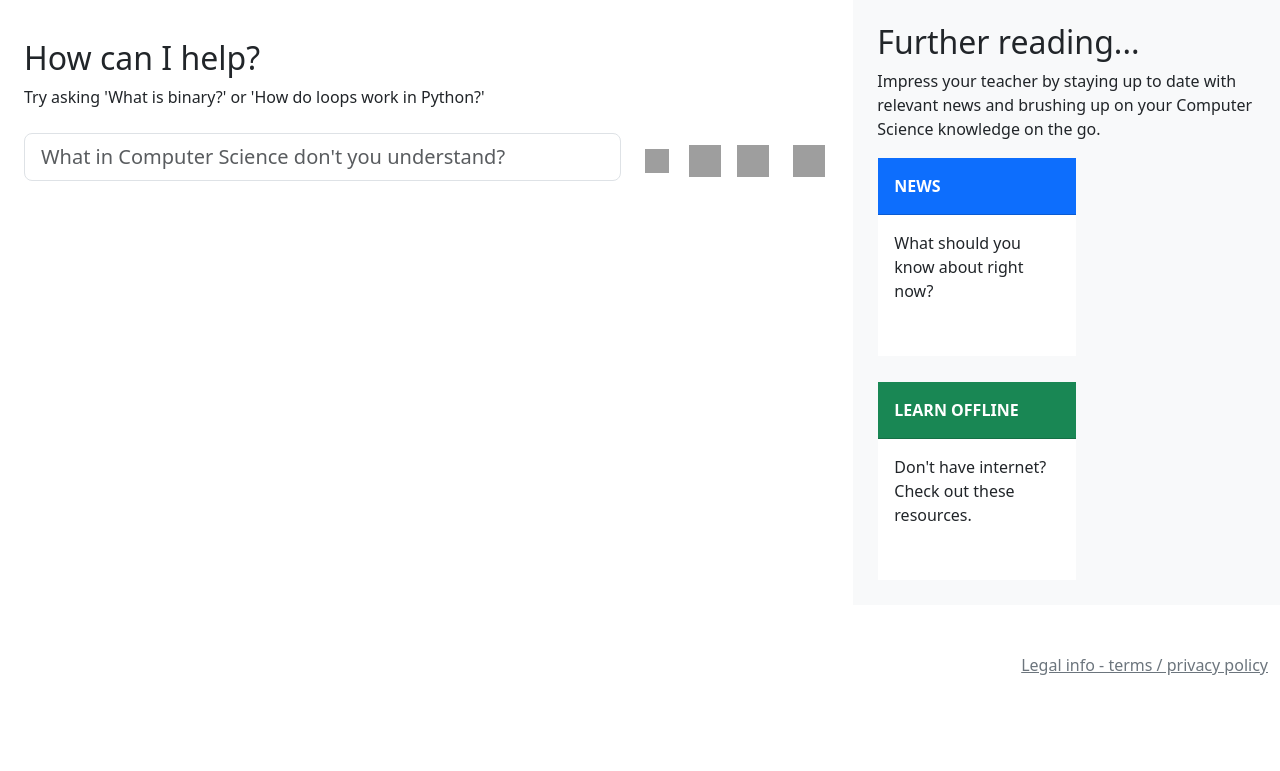
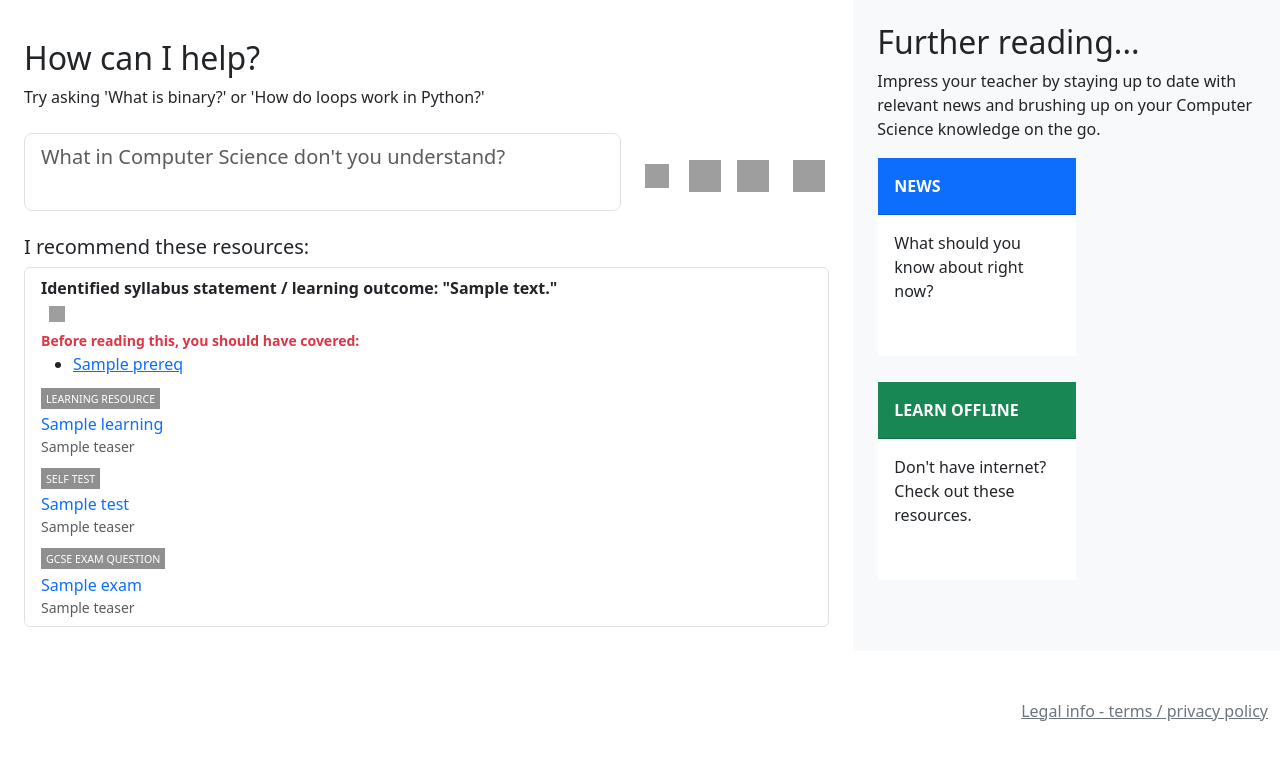
Before and after one commit to MissClickalot/ai-powered-cs-learning-portal, a Flask app: template templates/index.html in a window 1280 px wide. Shown: the part 117-888 px from the top of the page. Before the commit the page ends 792 px from the top, so only its background shows below. Run offline with Flask 3, Linux system fonts and the light colour scheme; the template is opened without the code that fills it: most values are stand-ins (such as "Sample title", 1, 10 or a date in 2020); some libraries are stand-ins or nearby versions; grey boxes are pictures that could not be loaded.

Commit message:
Update index.html with frontend native browser spellchecker enabled.

```diff
--- a/templates/index.html
+++ b/templates/index.html
@@ -13,10 +13,16 @@ Home - CS Learning Portal
             <h2>How can I help?</h2>
             <p>Try asking 'What is binary?' or 'How do loops work in Python?'</p>
 
-            <!-- Form row: input + icons -->
+            <!-- Form row: input and icons -->
             <form id="queryForm" action="/" method="POST" class="d-flex align-items-center mt-4">
                 <!-- Text input -->
-                <input id="userInput" class="form-control form-control-lg me-3" name="user_input" type="text" placeholder="What in Computer Science don't you understand?">
+                <textarea id="userInput"
+                          class="form-control form-control-lg me-3"
+                          name="user_input"
+                          placeholder="What in Computer Science don't you understand?"
+                          rows="2"
+                          spellcheck="true"
+                          style="resize: none; overflow: hidden;"></textarea>
 
                 <!-- Hidden field to indicate if speech was used -->
                 <input type="hidden" name="use_speech" id="useSpeech" value="false">
@@ -53,6 +59,78 @@ Home - CS Learning Portal
                 </div>
             </form>
 
+            <!-- Learning search results -->
+            {% if hyperlinked_learning_content %}
+            <h5 class="mt-4">I recommend these resources:</h5>
+            <div class="list-group">
+
+                {% for outcome in hyperlinked_learning_content.values() %}
+                <div class="list-group-item">
+
+                    <!-- Outcome -->
+                    <div class="fw-semibold">Identified syllabus statement / learning outcome: "{{ outcome.outcome_text }}"</div>
+
+                    <!-- Match explanation (on hover on desktop, and on click on mobile) -->
+                    <span class="text-muted ms-2 match-info" style="cursor: help; position: relative;">
+                        <img src="../static/assets/bootstrap/bootstrap-icons/question-circle.svg" alt="Question icon" style="width: 1em; height: 1em;">
+                        <span class="match-tooltip">
+                            Matched on: {{ outcome.matched_terms | join(', ') }}<br>
+                            Match score: {{ outcome.score }} / 1.0
+                        </span>
+                    </span>
+
+                    <!-- Prerequisites -->
+                    {% if outcome.prerequisites %}
+                    <div class="mt-1">
+                        <small class="text-danger fw-semibold">Before reading this, you should have covered:</small>
+                        <ul class="mb-1">
+                            {% for prereq in outcome.prerequisites %}
+                            <li><a href="{{ prereq.url }}" target="_blank">{{ prereq.title }}</a></li>
+                            {% endfor %}
+                        </ul>
+                    </div>
+                    {% endif %}
+
+                    <!-- Learning resource -->
+                    {% if outcome.learning %}
+                    <div class="mt-2">
+                        <span class="lozenge content-type">Learning resource</span><br>
+                        <a href="{{ outcome.learning.url }}" target="_blank" class="text-decoration-none">{{ outcome.learning.title }}</a>
+                        {% if outcome.learning.teaser %}
+                        <div class="text-muted small">{{ outcome.learning.teaser }}</div>
+                        {% endif %}
+                    </div>
+                    {% endif %}
+
+                    <!-- Self Test -->
+                    {% if outcome.test %}
+                    <div class="mt-2">
+                        <span class="lozenge content-type">Self test</span><br>
+                        <a href="{{ outcome.test.url }}" target="_blank" class="text-decoration-none">{{ outcome.test.title }}</a>
+                        {% if outcome.test.teaser %}
+                        <div class="text-muted small">{{ outcome.test.teaser }}</div>
+                        {% endif %}
+                    </div>
+                    {% endif %}
+
+                    <!-- Exam Question -->
+                    {% if outcome.exam %}
+                    <div class="mt-2">
+                        <span class="lozenge content-type">GCSE exam question</span><br>
+                        <a href="{{ outcome.exam.url }}" target="_blank" class="text-decoration-none">{{ outcome.exam.title }}</a>
+                        {% if outcome.exam.teaser %}
+                        <div class="text-muted small">{{ outcome.exam.teaser }}</div>
+                        {% endif %}
+                    </div>
+                    {% endif %}
+
+                </div>
+                {% endfor %}
+            </div>
+            {% elif query_submitted %}
+            <p class="text-muted mt-3">No results found for your query.</p>
+            {% endif %}
+
             <!-- Learning search results if a query has been submitted -->
             {% if query_submitted %}
                 <!-- Only render block if there is at least one item in the dictionary -->
@@ -61,10 +139,11 @@ Home - CS Learning Portal
                 <div class="list-group">
                     <!-- Loop through items -->
                     {% for key, value in hyperlinked_learning_content.items() %}
-                    <a href="{{ value['url'] }}" target="_blank" class="list-group-item list-group-item-action d-flex justify-content-between align-items-start" title="Click to visit the resource" data-bs-toggle="tooltip">
+                    <a href="{{ value['url'] }}" target="_blank" class="list-group-item list-group-item-action d-flex justify-content-between align-items-start" title="Click to go to the resource" data-bs-toggle="tooltip">
                         <div class="ms-2 me-auto">
                             <div class="fw-semibold">{{ value['title'] }}</div>
-                            <small class="text-muted">type / description</small>
+                            <div class="lozenge content-type">{{ value['type'] }}</div>
+                            <div class="text-muted">{{ value['teaser'] }}</div>
                         </div>
                     </a>
                     {% endfor %}
@@ -172,16 +251,23 @@ Home - CS Learning Portal
         const formData = new FormData();
         formData.append("pdf_file", file); // Adjust key if your backend expects something else
 
-        // POST to your upload route (adjust URL accordingly)
         fetch("/upload", {
             method: "POST",
             body: formData
         })
-        .then(response => {
-            if (response.ok) {
-                alert("File uploaded successfully!");
+        .then(response => response.json())
+        .then(data => {
+            if (data.success) {
+                // Autofill the query field with cleaned PDF text
+                document.getElementById("userInput").value = data.text;
+
+                // Indicate it's not from speech
+                document.getElementById("useSpeech").value = "false";
+
+                // Submit the form (re-uses the existing POST to /)
+                document.getElementById("queryForm").submit();
             } else {
-                alert("Upload failed. Please try again.");
+                alert("Upload failed: " + data.message);
             }
         })
         .catch(() => {
@@ -192,4 +278,34 @@ Home - CS Learning Portal
         this.value = "";
     });
 </script>
+
+<!-- JavaScript for query relevancy explanation tooltip -->
+<script>
+    document.addEventListener("DOMContentLoaded", function () {
+        // Only run this for touch devices
+        const isTouchDevice = 'ontouchstart' in window || navigator.maxTouchPoints > 0;
+
+        if (isTouchDevice) {
+            document.querySelectorAll('.match-info').forEach(function(el) {
+                el.addEventListener('click', function (e) {
+                    // Hide all other tooltips first
+                    document.querySelectorAll('.match-info').forEach(function(item) {
+                        if (item !== el) {
+                            item.classList.remove('show-tooltip');
+                        }
+                    });
+                    el.classList.toggle('show-tooltip');
+                    e.stopPropagation();
+                });
+            });
+
+            // Close if clicked anywhere else
+            document.addEventListener('click', function () {
+                document.querySelectorAll('.match-info').forEach(function(item) {
+                    item.classList.remove('show-tooltip');
+                });
+            });
+        }
+    });
+</script>
 {% endblock %}
```
